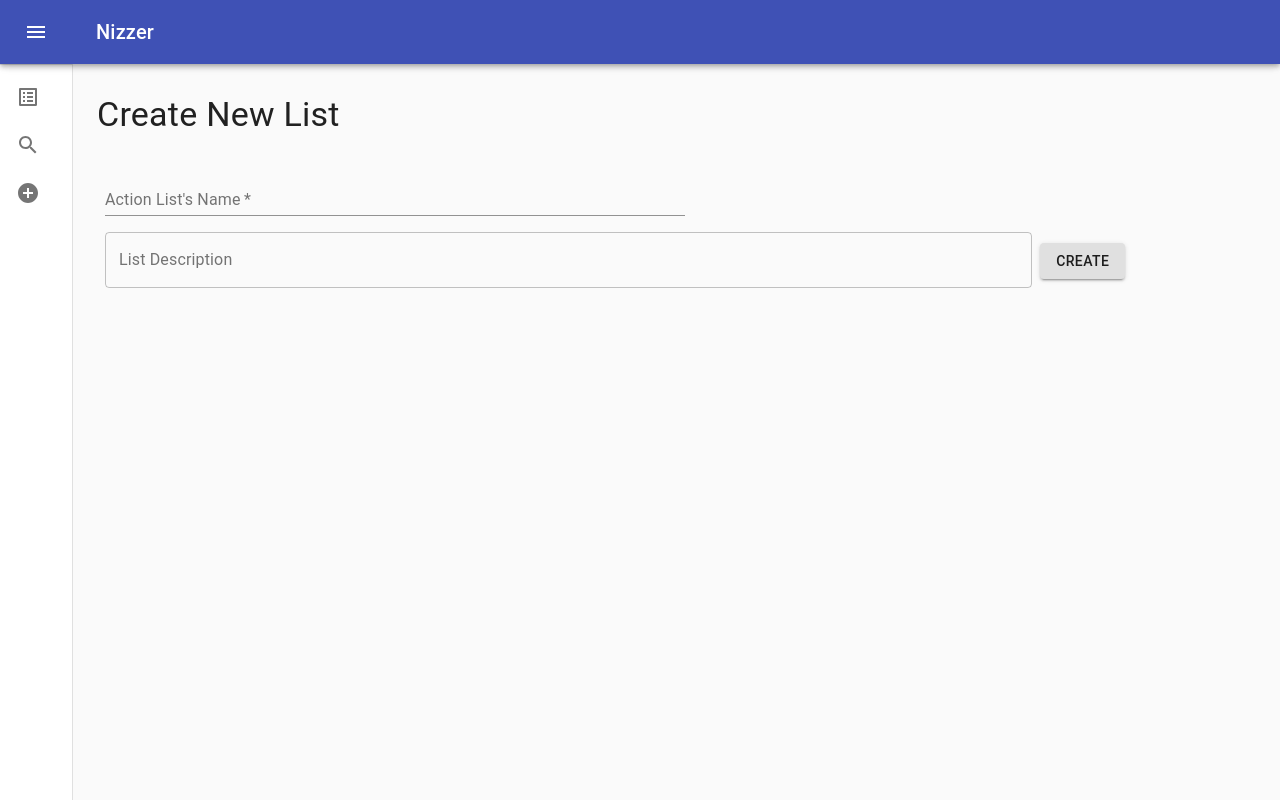
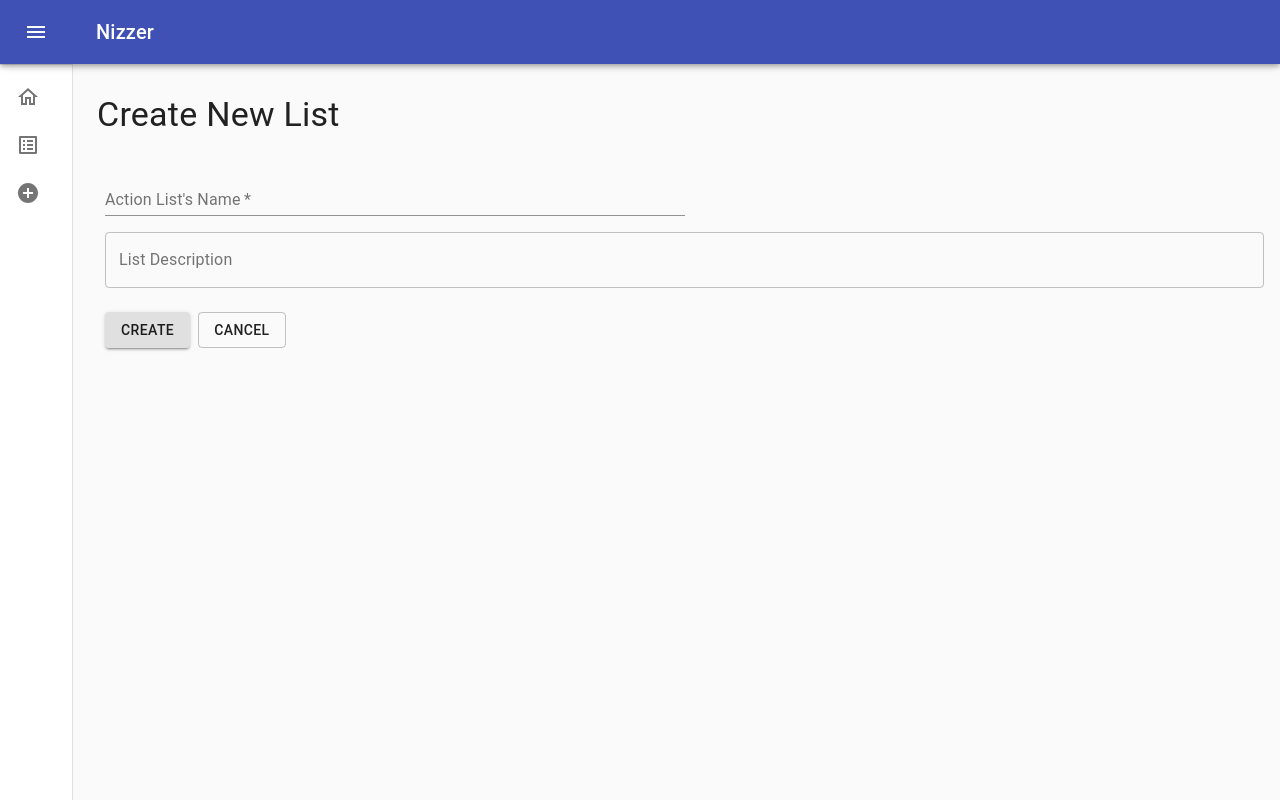
Before and after one commit to cnapolea/ExpressJS-Single-Multi-Users-Action-Items, a React (Create React App) app in the folder client/: page / in a window 1280 px wide. Both pictures are taken after a click on the button "Add List". Built offline with nearby package versions, Linux system fonts and the light colour scheme.

Commit message:
add cance btn to the new list form, add state to ListContainer, add functionality to cancel btn and add list btn.

```diff
--- a/client/src/componets/Forms/NewListForm/newListForm.jsx
+++ b/client/src/componets/Forms/NewListForm/newListForm.jsx
@@ -1,10 +1,10 @@
 import React from 'react';
-import {TextField, Button, Container} from '@material-ui/core';
+import {TextField, Button} from '@material-ui/core';
 
 import useStyles from './styles.js'
 
 
-function NewListForm(){
+function NewListForm(props){
     const classes = useStyles();
     const [value, setValue] = React.useState('');
 
@@ -27,8 +27,11 @@ function NewListForm(){
                     value={value}
                     onChange={handleChange}
                     variant="outlined"
-                />
-                <Button className= {classes.createBtn} variant="contained">Create</Button>
+                /> <br/>
+                <div className={classes.formButtons}>
+                    <Button className={classes.createBtn} variant="contained">Create</Button>
+                    <Button className={classes.cancelBtn} variant="outlined" onClick={props.cancelBtnHandler}>Cancel</Button>
+                </div>
             </div>
 
         </form>
--- a/client/src/componets/Forms/NewListForm/styles.js
+++ b/client/src/componets/Forms/NewListForm/styles.js
@@ -4,14 +4,17 @@ const useStyles = makeStyles((theme) => ({
     root: {
       '& .MuiTextField-root': {
         margin: theme.spacing(1),
-        width: '80%',
+        width: '100%',
       },
     },
     listNameInput: {
         width: '50% !important'
     },
-    createBtn:{
-        margin:'19px 3px 0 0 !important'
+    formButtons:{
+        margin: theme.spacing(1),
+    },
+    cancelBtn:{
+      margin: theme.spacing(1)
     }
   }));
 
--- a/client/src/componets/MainContainer/ListContainer/ListContainer.jsx
+++ b/client/src/componets/MainContainer/ListContainer/ListContainer.jsx
@@ -12,7 +12,7 @@ function ListContainer(props){
             <Grid container spacing={6}>
                 {
                 props.newListBtnClicked?
-                <ListFormDisplay/>:
+                <ListFormDisplay cancelBtnHandler={props.cancelBtnHandler}/>:
                 <>
                     <SearchBar/>
                     <ListDisplay/>
--- a/client/src/componets/MainContainer/ListContainer/ListFormDisplay/ListFormDisplay.jsx
+++ b/client/src/componets/MainContainer/ListContainer/ListFormDisplay/ListFormDisplay.jsx
@@ -5,14 +5,14 @@ import NewListHeader from './NewListHeader.jsx';
 import NewListForm from '../../../Forms/NewListForm/NewListForm.jsx'
 
 
-function ListFormDisplay(){
+function ListFormDisplay(props){
     return(
         <Grid container spacing={3}>
             <Grid item xs={12}>
                 <NewListHeader/>
             </Grid>
             <Grid item xs={12}>
-                <NewListForm/>
+                <NewListForm cancelBtnHandler={props.cancelBtnHandler}/>
             </Grid>
         </Grid>
     )
--- a/client/src/componets/MainContainer/MainContainer.jsx
+++ b/client/src/componets/MainContainer/MainContainer.jsx
@@ -9,7 +9,7 @@ import MenuIcon from '@material-ui/icons/Menu';
 import ChevronLeftIcon from '@material-ui/icons/ChevronLeft';
 import ChevronRightIcon from '@material-ui/icons/ChevronRight';
 import ListIcon from '@material-ui/icons/ListAlt';
-import SearchIcon from '@material-ui/icons/Search';
+import HomeIcon from '@material-ui/icons/HomeOutlined';
 import AddCircleIcon from '@material-ui/icons/AddCircle';
 
 import {useStyles} from './styles.js';
@@ -20,7 +20,7 @@ export default function MiniDrawer() {
   const classes = useStyles();
   const theme = useTheme();
   const [open, setOpen] = React.useState(false);
-  const [newListBtnClicked, setnewListBtnClicked] = React.useState(false);
+  const [newListBtnClicked, setNewListBtnClicked] = React.useState(false);
 
   const handleDrawerOpen = () => {
     setOpen(true);
@@ -31,7 +31,11 @@ export default function MiniDrawer() {
   };
 
   const handleNewListBtnClick = () => {
-    setnewListBtnClicked(true);
+    setNewListBtnClicked(true);
+  }
+
+  const handleCancelNewListFormBtn = () => {
+    setNewListBtnClicked(false);
   }
 
   return (
@@ -82,9 +86,9 @@ export default function MiniDrawer() {
         </div>
         <Divider />
         <List>
-          {['My Lists', 'Search'].map((text, index) => (
+          {['Home', 'My Lists'].map((text, index) => (
             <ListItem button key={text}>
-              <ListItemIcon>{index % 2 === 0 ? <ListIcon /> : <SearchIcon />}</ListItemIcon>
+              <ListItemIcon>{index % 2 === 0 ? <HomeIcon /> : <ListIcon/>}</ListItemIcon>
               <ListItemText primary={text} />
             </ListItem>
           ))}
@@ -98,7 +102,10 @@ export default function MiniDrawer() {
       <main className={classes.content}>
         <div className={classes.toolbar} />
         <Grid container spacing={0}>
-          <ListContainer newListBtnClicked={newListBtnClicked}/>
+          <ListContainer
+            newListBtnClicked={newListBtnClicked}
+            cancelBtnHandler={handleCancelNewListFormBtn}
+          />
           {/* <Grid item xs={12} md={6} >
 
           </Grid> */}
```
